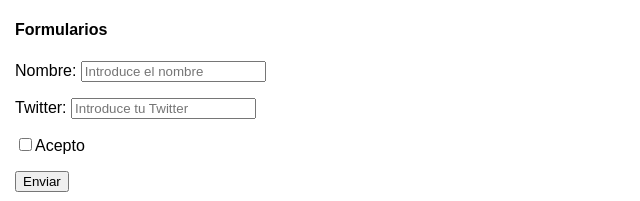
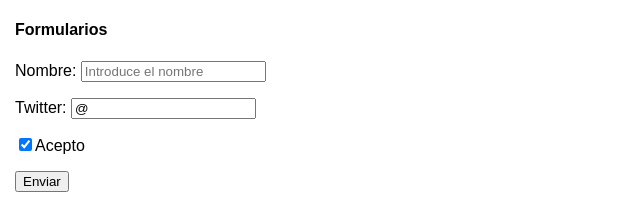
Before and after one commit to nechuba93/aprendereact, a React (Create React App) app: page / in a window 1280 px wide. Shown: the top 201 px of the page, without its empty margins (0-640 px from the left). Built offline with nearby package versions, Linux system fonts and the light colour scheme.

Commit message:
6:38 Componentes controlados

```diff
--- a/src/sections/forms.js
+++ b/src/sections/forms.js
@@ -1,15 +1,25 @@
 import React, { Component } from 'react'
 
 export default class Forms extends Component {
+  constructor() {
+    super()
+    this.state = {
+      inputName: '',
+      inputTwitter: '@',
+      inputTerms: true
+    }
+  }
+
   handleSubmit = (e)  =>{
     e.preventDefault();
-    const name = this.inputName.value
-    const email = document.getElementById('twitter').value
-    console.log({ name, email })
+    console.log(this.state)
   }
+
   handleChange = (e) => {
     console.log(e.target.checked)
+    this.setState({inputTerms: e.target.checked})
   }
+
   render() {
     return (
       <div>
@@ -20,8 +30,10 @@
             <input
               id='name'
               name='userName'
+              onChange={e => this.setState({inputName: e.target.value})}
               placeholder='Introduce el nombre'
-              ref={inputElement => this.inputName = inputElement}/>
+              ref={inputElement => this.inputName = inputElement}
+              value={this.state.inputName}/>
           </p>
 
           <p>
@@ -29,12 +41,17 @@
             <input
               id='twitter'
               name='twitterAccount'
-              placeholder='Introduce tu Twitter' />
+              onChange={e => this.setState({inputTwitter: e.target.value})}
+              placeholder='Introduce tu Twitter'
+              value={this.state.inputTwitter}/>
           </p>
 
           <p>
             <label>
-              <input type='checkbox' onChange={this.handleChange} />
+              <input
+                type='checkbox'
+                onChange={this.handleChange}
+                checked={this.state.inputTerms}/>
               Acepto
             </label>
           </p>
```
